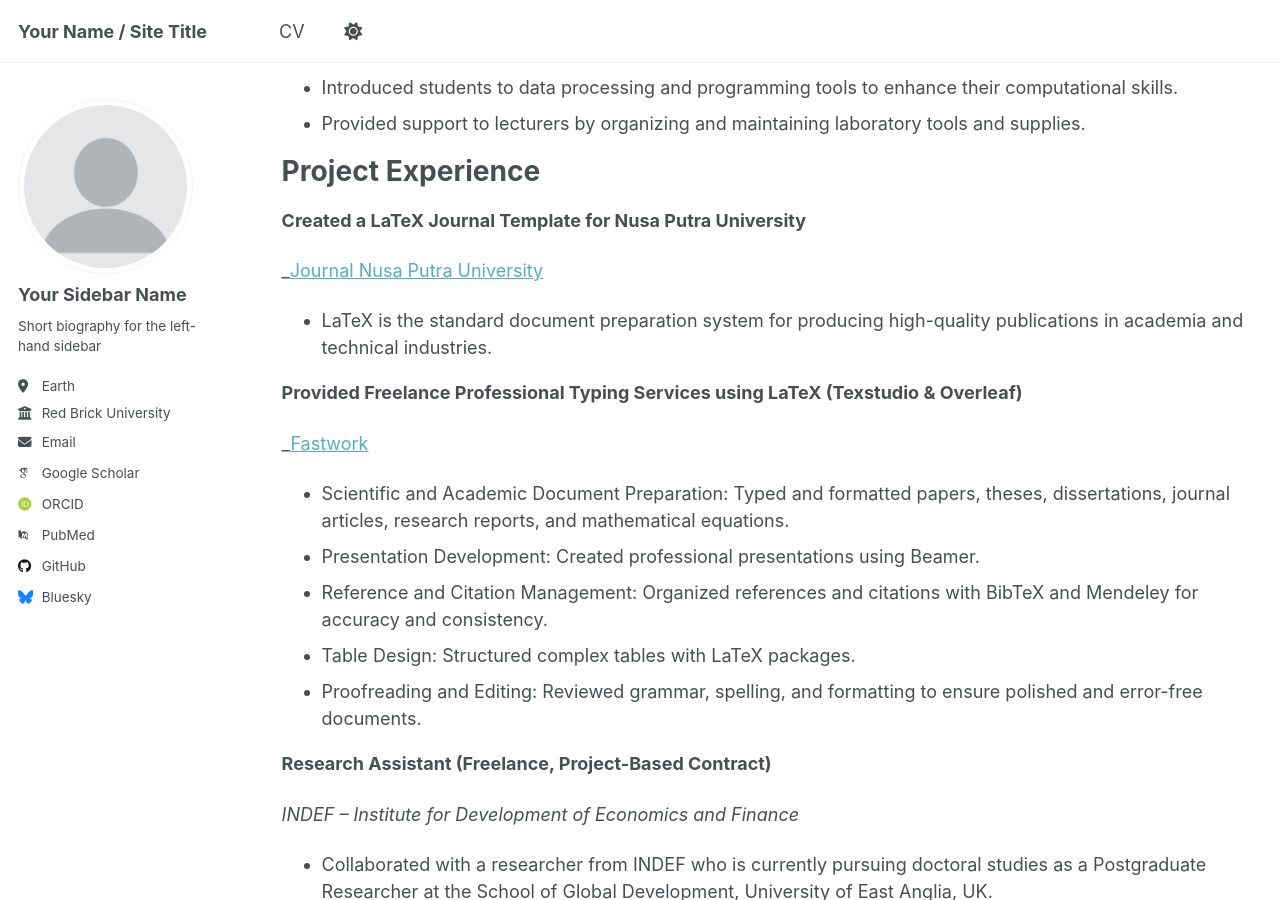
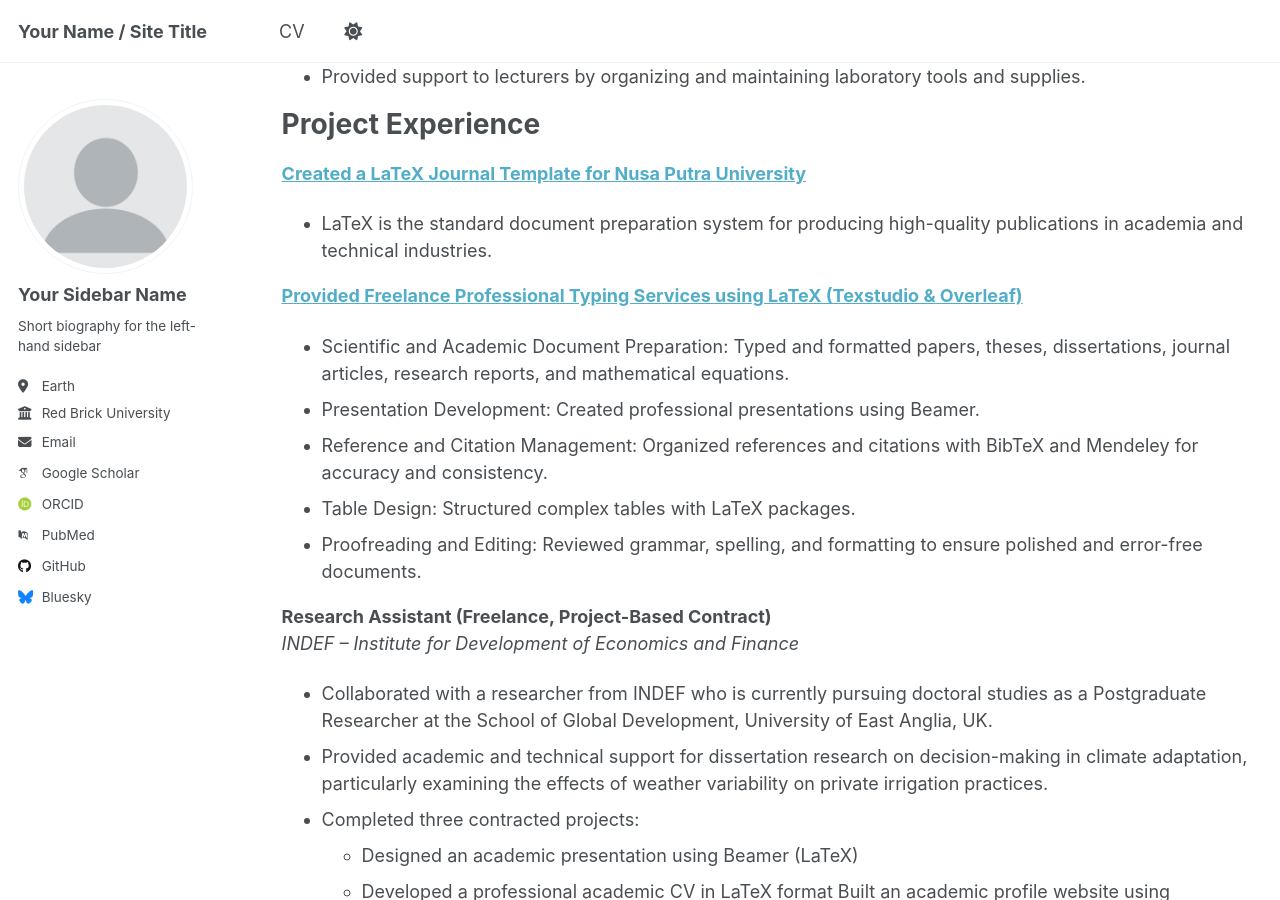
Before and after one commit to sisliautina/sisliautina.github.io, a Jekyll site: the page built from _pages/cv.md, in a window 1280 px wide and 900 px high, scrolled down 850 px. Built offline with Jekyll 4.4.1, drawn with Linux system fonts in a browser that asks for light colours; some web fonts are replaced; a script that is not in the unit is left out.

Commit message:
Update cv.md

```diff
--- a/_pages/cv.md
+++ b/_pages/cv.md
@@ -21,8 +21,7 @@ Education
 Work Experience
 ======
 **PT. Bank Rakyat Indonesia**
-
-  _Teller (Internship) -- Oct, 2022 – Oct, 2023_
+_Teller (Internship) -- Oct, 2022 – Oct, 2023_
   * Processed financial transactions (deposits, withdrawals, transfers) accurately.
   * Verified transaction documents and maintained daily cash balance.
   * Provided information on bangking products and services to customers.
@@ -30,22 +29,17 @@ Work Experience
   * Assisted in resolving customer transaction issues promptly.
 
 **Universitas Negeri Gorontalo**
-
-  _Mathematics Laboratory Assistant -- Feb, 2020 – Jan, 2022_
+_Mathematics Laboratory Assistant -- Feb, 2020 – Jan, 2022_
   * Assisted students in understanding mathematical concepts and solving problems during laboratory sessions.
   * Introduced students to data processing and programming tools to enhance their computational skills.
   * Provided support to lecturers by organizing and maintaining laboratory tools and supplies.
 
 Project Experience
 ======
-**Created a LaTeX Journal Template for Nusa Putra University**
-
-_[Journal Nusa Putra University](https://nusaputra.ac.id/id/penelitian/jurnal/)
+**[Created a LaTeX Journal Template for Nusa Putra University](https://nusaputra.ac.id/id/penelitian/jurnal/)**
 * LaTeX is the standard document preparation system for producing high-quality publications in academia and technical industries.
 
-**Provided Freelance Professional Typing Services using LaTeX (Texstudio & Overleaf)**
-
-_[Fastwork](https://fastwork.id/user/sislia/typing-60743766)
+**[Provided Freelance Professional Typing Services using LaTeX (Texstudio & Overleaf)](https://fastwork.id/user/sislia/typing-60743766)**
 * Scientific and Academic Document Preparation: Typed and formatted papers, theses, dissertations, journal articles, research reports, and mathematical equations.
 * Presentation Development: Created professional presentations using Beamer.
 * Reference and Citation Management: Organized references and citations with BibTeX and Mendeley for accuracy and consistency.
@@ -53,7 +47,6 @@ _[Fastwork](https://fastwork.id/user/sislia/typing-60743766)
 * Proofreading and Editing: Reviewed grammar, spelling, and formatting to ensure polished and error-free documents.
 
 **Research Assistant (Freelance, Project-Based Contract)**
-
 _INDEF – Institute for Development of Economics and Finance_
 * Collaborated with a researcher from INDEF who is currently pursuing doctoral studies as a Postgraduate Researcher at the School of Global Development, University of East Anglia, UK.
 * Provided academic and technical support for dissertation research on decision-making in climate adaptation, particularly examining the effects of weather variability on private irrigation practices.
@@ -72,17 +65,14 @@ Publications
 Training and Cerification
 ======
 **BRILian Specialist Development Program (BSDP) 1 Frontliner**
-
 _Yulia Hotel, Gorontalo Oct, 2023_
 * Participant in Frontliner Education Program.
 
 **BRILian Specialist Development Program (BSDP) Universal Banker**
-
 _BRI Corporate University, Makassar Dec, 2022_
 * Participant in Frontliner Education Program.
 
 **ASEAN Data Science Explorers 2022 Enablement Session**
-
 _ASEAN Foundation - Online May, 2022_
 * Participant in Data Analysis Training using SAP Analytic Cloud (SAC).
 
```
